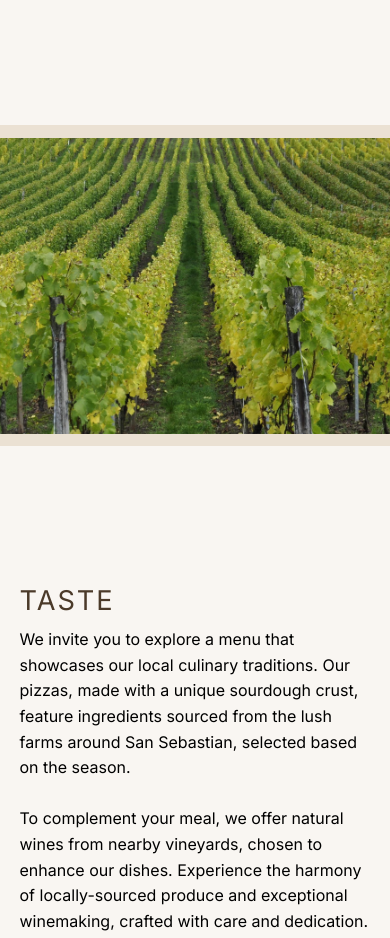
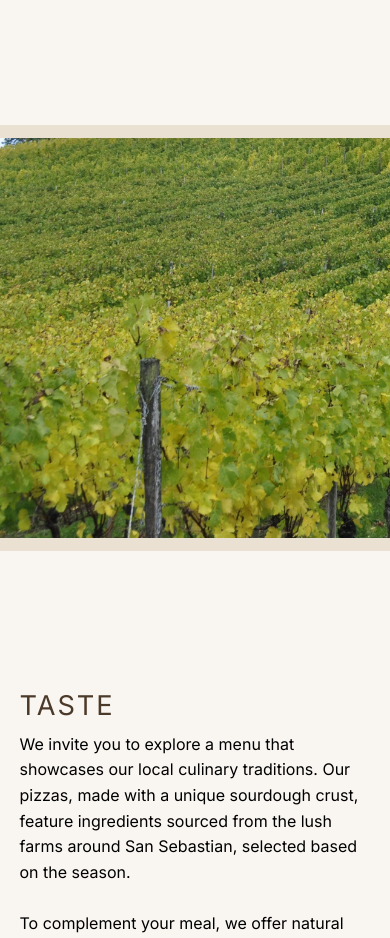
Before and after one commit to moaberglund/B-PROJECT-FRONTEND, a website built with Parcel: page src/index.html in a window 390 px wide. Shown: the part 1160-2098 px from the top of the page. Built offline with nearby package versions, Linux system fonts and the light colour scheme.

Commit message:
felstavat taggen ...

```diff
--- a/src/scss/components/media.scss
+++ b/src/scss/components/media.scss
@@ -42,7 +42,7 @@
         background-size: auto;
     }
 
-    #vinyard-image {
+    #vineyard-image {
         height: 400px;
         background-attachment: scroll;
         background-position: top left;
```
